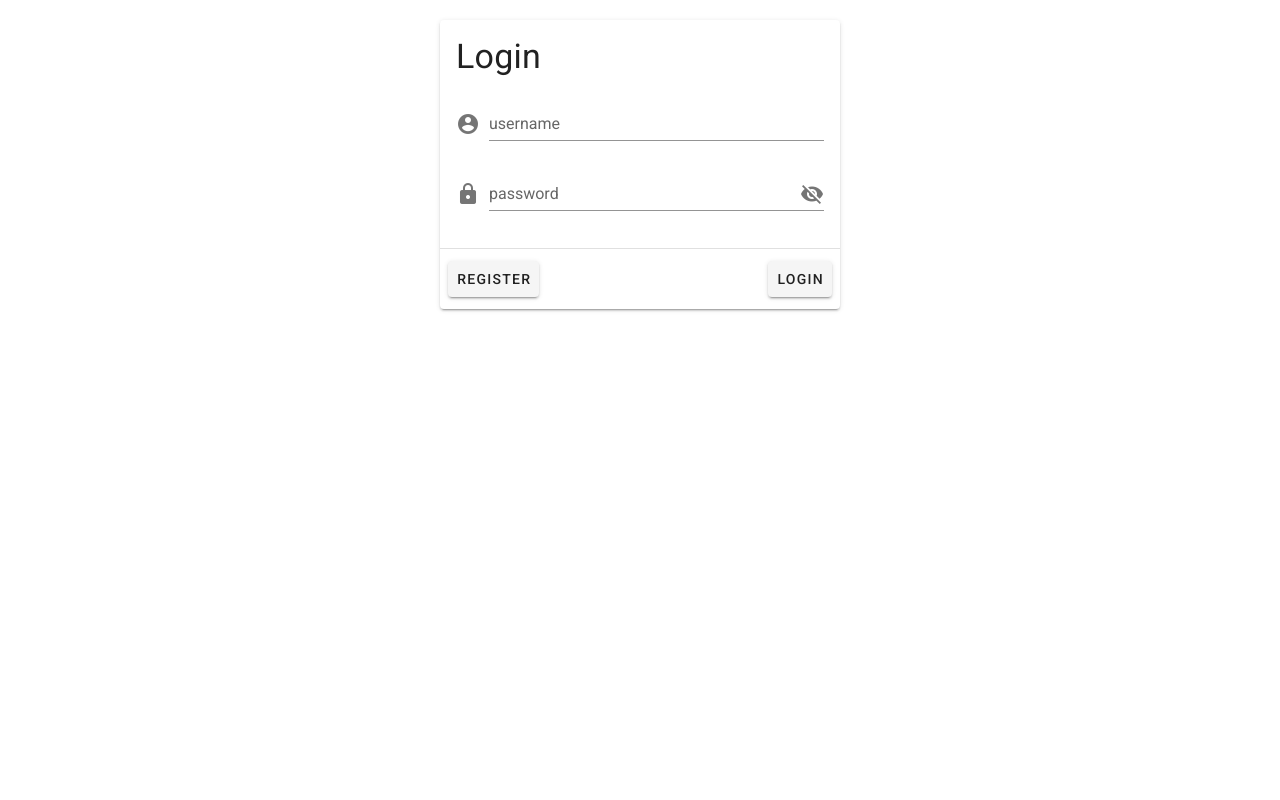
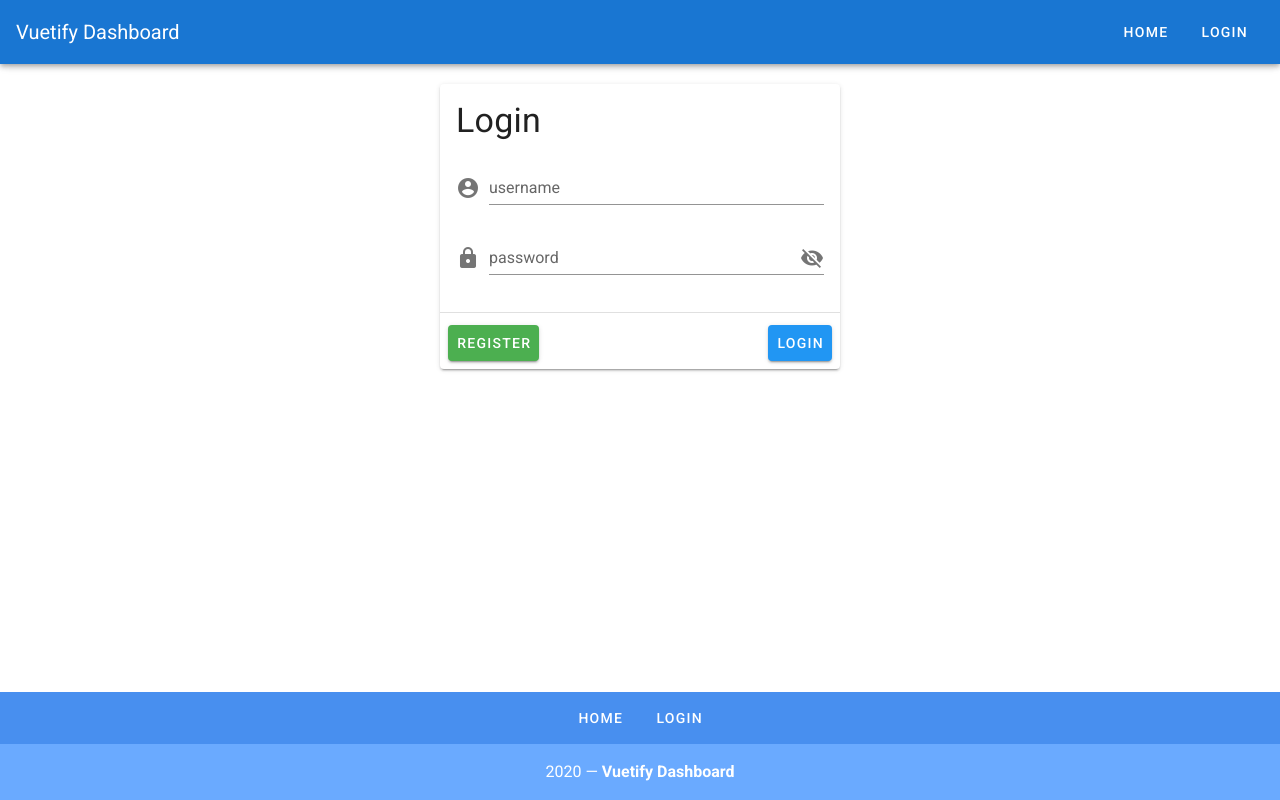
Before and after one commit to theshawning/vuetify-dashboard, a Vue app: page / in a window 1280 px wide. Built offline with nearby package versions, Linux system fonts and the light colour scheme.

Commit message:
added a navbar and footer

```diff
--- a/src/App.vue
+++ b/src/App.vue
@@ -1,5 +1,13 @@
 <template>
   <v-app>
+    <v-app-bar app color="primary" dark>
+      <v-toolbar-title>Vuetify Dashboard</v-toolbar-title>
+      <v-spacer />
+      <v-btn text rounded>Home</v-btn>
+      <v-btn text rounded>Login</v-btn>
+    </v-app-bar>
+    <v-content>
+      <!-- Login Module -->
       <v-card width="400" class="mx-auto mt-5">
         <v-card-title>
           <h1 class="display-1">Login</h1>
@@ -21,11 +29,29 @@
         </v-card-text>
         <v-divider />
         <v-card-actions class="mt-1 mb-1">
-        <v-btn>Register</v-btn>
+          <v-btn color="green" dark>Register</v-btn>
           <v-spacer />
-        <v-btn>Login</v-btn>
+          <v-btn color="blue" dark>Login</v-btn>
         </v-card-actions>
       </v-card>
+    </v-content>
+    <v-footer color="primary lighten-1" padless>
+      <v-layout justify-center wrap>
+        <v-btn
+          v-for="link in links"
+          :key="link"
+          color="white"
+          text
+          rounded
+          class="my-2"
+        >
+          {{ link }}
+        </v-btn>
+        <v-flex primary lighten-2 py-4 text-center white--text xs12>
+          {{ new Date().getFullYear() }} — <strong>Vuetify Dashboard</strong>
+        </v-flex>
+      </v-layout>
+    </v-footer>
   </v-app>
 </template>
 
@@ -33,7 +59,8 @@
 export default {
   name: "App",
   data: () => ({
-    showPassword: false
+    showPassword: false,
+    links: ["Home", "Login"]
   })
 };
 </script>
```
Lines whose indentation alone changed are shown as unchanged.
